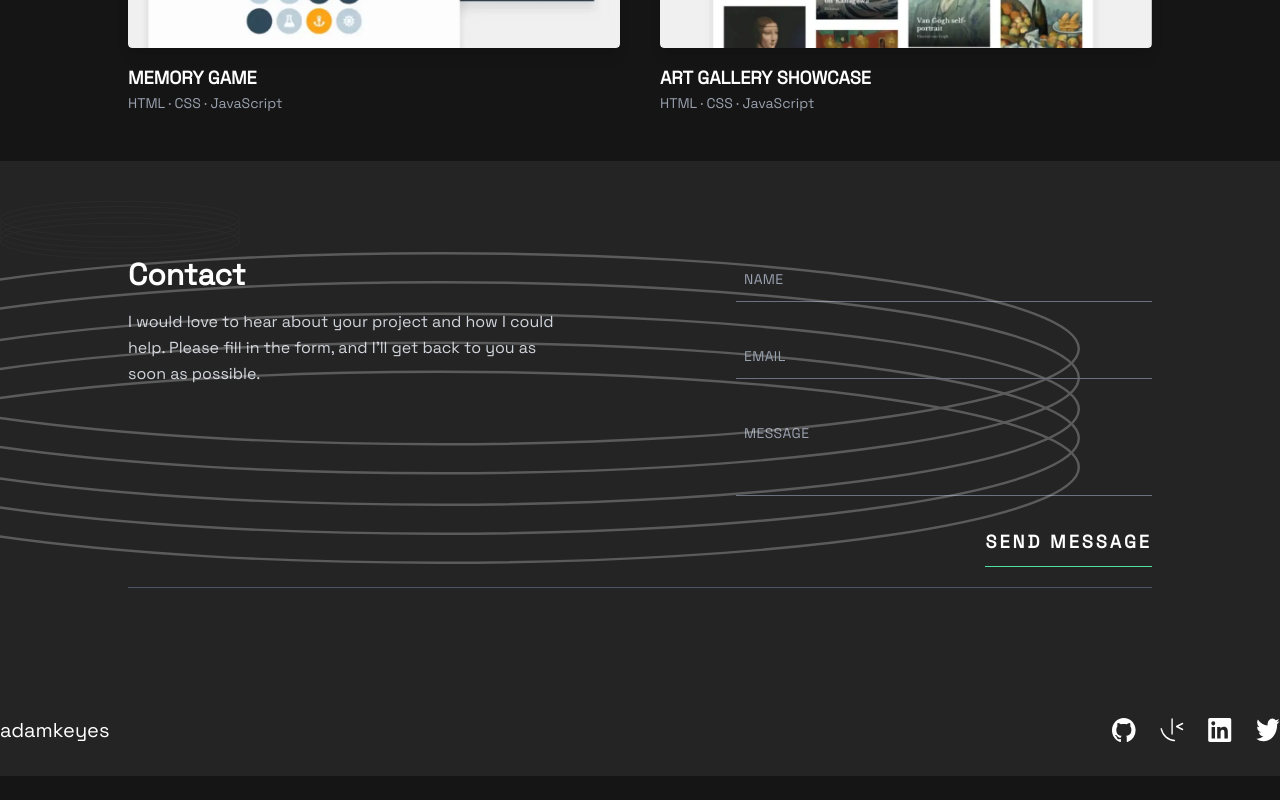
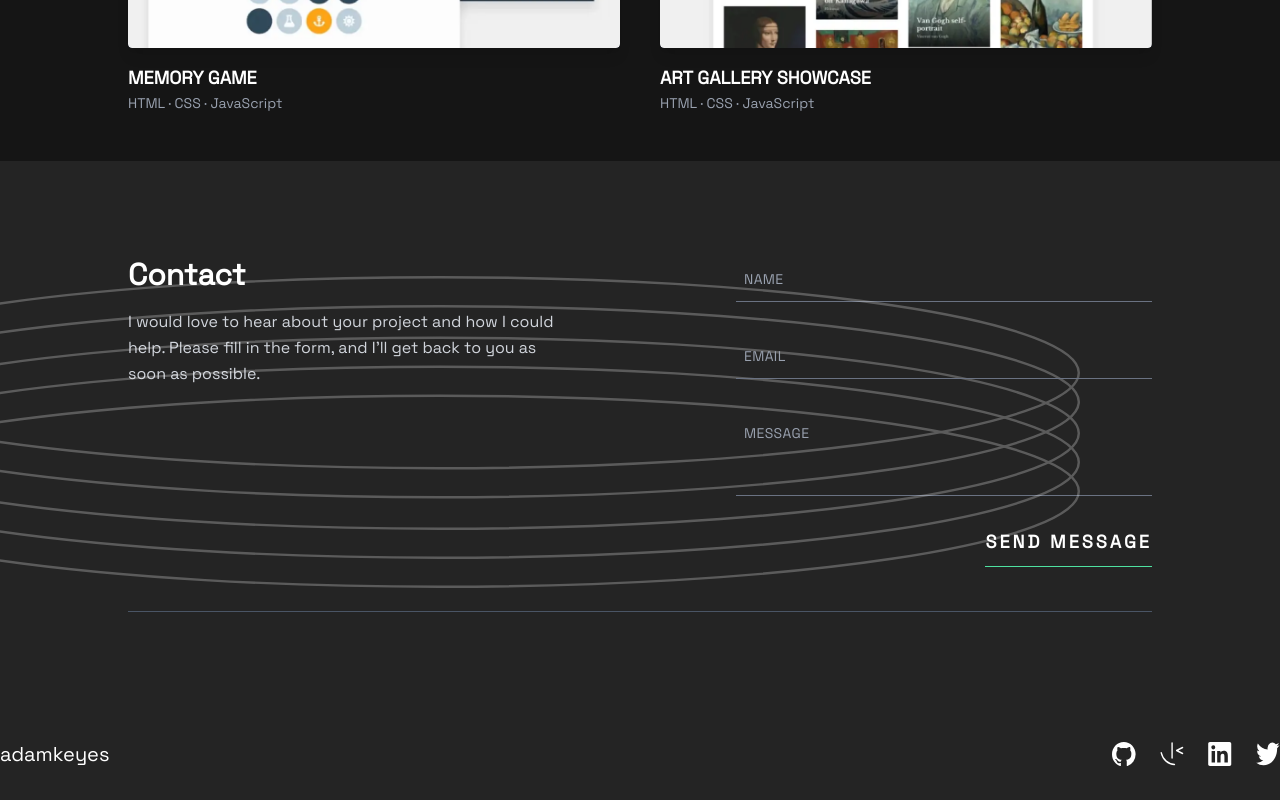
Before and after one commit to Skyz03/Vite-Developer-Portfolio, a React (Vite) app: page / in a window 1280 px wide. Shown: the part 1883-2683 px from the top of the page. Before the commit the page ends 2659 px from the top, so only its background shows below. Built offline with nearby package versions, Linux system fonts and the light colour scheme.

Commit message:
remove decorative img from contact

```diff
--- a/src/components/Contact.jsx
+++ b/src/components/Contact.jsx
@@ -22,12 +22,7 @@ const Contact = () => {
         className="pointer-events-none absolute bottom-30 -left-50 min-w-lvw opacity-100 md:w-60"
       />
 
-      <div className="mx-auto flex w-full max-w-6xl flex-col items-center justify-center border-b border-gray-600 pb-8 md:flex-row md:items-start md:justify-between">
-        <img
-          src="/images/pattern-rings.svg"
-          alt=""
-          className="pointer-events-none absolute top-10 left-0 w-40 opacity-25 md:w-60"
-        />
+      <div className="mx-auto flex w-full max-w-6xl flex-col items-center justify-center border-b border-gray-600 pb-14 md:flex-row md:items-start md:justify-between">
 
         {/* Left Text Section */}
         <div className="mb-10 max-w-md md:mr-12 md:mb-0">
```
